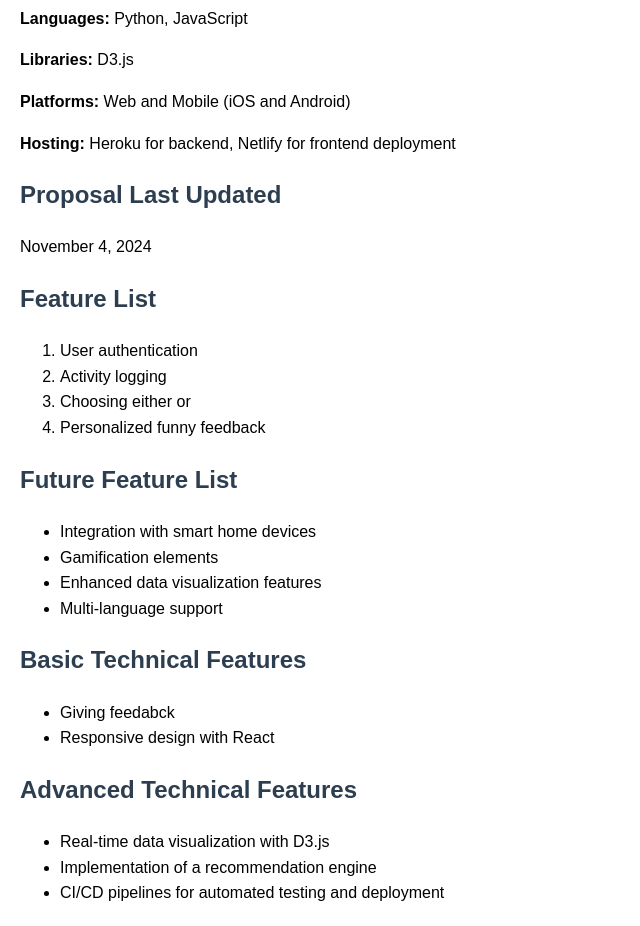
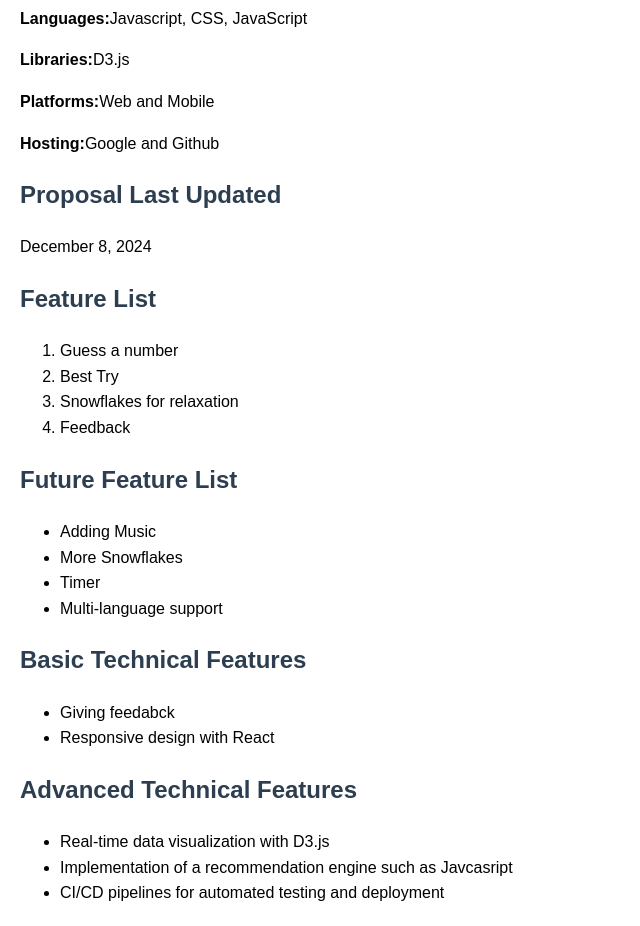
Before and after one commit to Shiraz972/class-proposal, a plain HTML site: page index.html in a window 1280 px wide. Shown: the part 380-1306 px from the top of the page, without its empty margins (0-640 px from the left). Drawn offline with Linux system fonts and the light colour scheme.

Commit message:
Update index.html

```diff
--- a/index.html
+++ b/index.html
@@ -3,7 +3,7 @@
 <head>
     <meta charset="UTF-8">
     <meta name="viewport" content="width=device-width, initial-scale=1.0">
-    <title>Flappy Delicious</title>
+    <title>Flappy Delicious Fun</title>
     <style>
         body {
             font-family: Arial, sans-serif;
@@ -33,33 +33,33 @@
 
     <section>
         <h2>Technology Overview</h2>
-        <p><strong>Languages:</strong> Python, JavaScript</p>
-        <p><strong>Libraries:</strong> D3.js</p>
-        <p><strong>Platforms:</strong> Web and Mobile (iOS and Android)</p>
-        <p><strong>Hosting:</strong> Heroku for backend, Netlify for frontend deployment</p>
+        <p><strong>Languages:</strong>Javascript, CSS, JavaScript</p>
+        <p><strong>Libraries:</strong>D3.js</p>
+        <p><strong>Platforms:</strong>Web and Mobile</p>
+        <p><strong>Hosting:</strong>Google and Github</p>
     </section>
 
     <section>
         <h2>Proposal Last Updated</h2>
-        <p>November 4, 2024</p>
+        <p>December 8, 2024</p>
     </section>
 
     <section>
         <h2>Feature List</h2>
         <ol>
-            <li>User authentication</li>
-            <li>Activity logging</li>
-            <li>Choosing either or</li>
-            <li>Personalized funny feedback</li>
+            <li>Guess a number</li>
+            <li>Best Try</li>
+            <li>Snowflakes for relaxation</li>
+            <li>Feedback</li>
         </ol>
     </section>
 
     <section>
         <h2>Future Feature List</h2>
         <ul>
-            <li>Integration with smart home devices</li>
-            <li>Gamification elements</li>
-            <li>Enhanced data visualization features</li>
+            <li>Adding Music</li>
+            <li>More Snowflakes</li>
+            <li>Timer</li>
             <li>Multi-language support</li>
         </ul>
     </section>
@@ -76,7 +76,7 @@
         <h2>Advanced Technical Features</h2>
         <ul>
             <li>Real-time data visualization with D3.js</li>
-            <li>Implementation of a recommendation engine</li>
+            <li>Implementation of a recommendation engine such as Javcasript</li>
             <li>CI/CD pipelines for automated testing and deployment</li>
         </ul>
     </section>
```
